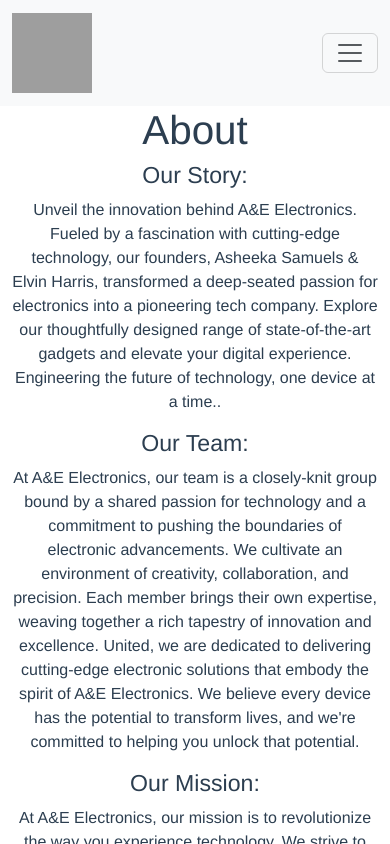
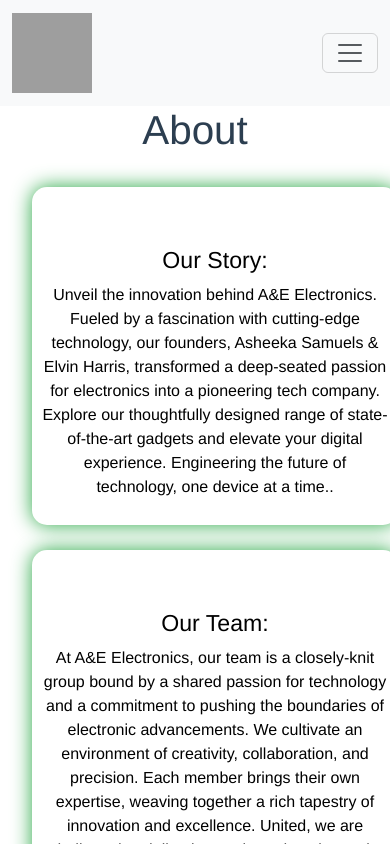
Before and after one commit to harriselvin/node_mysql_vue_project, a Vue app: page /about in a window 390 px wide. Shown: the top 844 px of the page. Built offline with nearby package versions, Linux system fonts and the light colour scheme; grey boxes are pictures that could not be loaded; what vue3-cookies would draw is missing.

Commit message:
homepage

```diff
--- a/src/assets/css/style.css
+++ b/src/assets/css/style.css
@@ -86,5 +86,47 @@
     }
 }
 
-/* With Subgrid,
-we may set the col or row of the inner grid to rely on the parent rows and columns. */
+/* ABOUT PAGE */
+.container-fluid3 {
+    background-size: cover;
+    background-position: center;
+    border-image: fill 0 linear-gradient(rgba(0, 0, 0, 0.4), rgba(0, 0, 0, 0.2));
+    color: black;
+
+}
+
+.container3 {
+    display: flex;
+    flex-wrap: wrap;
+    margin: 20px;
+    justify-content: space-evenly;
+    align-items: center;
+    width: 250px auto;
+}
+#box1 {
+    margin-top: 25px;
+    width: 300px;
+    background-color: transparent;
+    color: black;
+    box-shadow: 0 0 20px 0 #28a745;
+    border-radius: 15px;
+    padding: 10px;
+    text-decoration: none;
+    height: 450px auto;
+}
+#head3 {
+    text-align: center;
+    padding-top: 50px;
+}
+
+@media (max-width: 991.98px) {
+    .container3 {
+        max-width: 600px; /* Adjust max-width as needed */
+    }
+
+    #box1 {
+        width: 100%; /* Adjust box width for smaller screens */
+    }
+}
+
+/* end of about page */
--- a/src/components/Footer.vue
+++ b/src/components/Footer.vue
@@ -2,7 +2,7 @@
     <div class="container-fluid">
       <div class="row">
         <p class="lead">
-                Made by Asheeka Samuels & Elvin Harris &copy; <span id="currYear"></span>
+          Made by Asheeka Samuels & Elvin Harris &copy; {{ currentYear }}
         </p>
       </div>
     </div>
@@ -11,6 +11,11 @@
   <script>
   export default {
     name: "FooterComp",
+    data() {
+      return {
+        currentYear: new Date().getFullYear()
+      };
+    }
   }
   </script>
 
--- a/src/views/HomeView.vue
+++ b/src/views/HomeView.vue
@@ -1,8 +1,13 @@
 <template>
   <div class="container">
-    <div class="row">
-      <h2 class="display-2">Welcome to A & E electronics</h2>
+    <div class="row text-center">
+      <h2 class="display-2">Welcome to A & E Electronics</h2>
+      <p>Your one-stop shop for the latest in cutting-edge technology and innovative electronic solutions.</p>
+      <p>At A&E Electronics, we are dedicated to providing top-quality products and exceptional customer service. Explore our diverse range of electronics designed to enhance your digital experience and stay ahead of the tech curve.</p>
+      <p>Thank you for choosing A&E Electronics. We're excited to help you find the perfect tech solutions!</p>
+      <button @click="exploreProducts">Explore Products</button>
     </div>
+
     <div class="row">
       <h4 class="display-4">Recent products</h4>
     </div>
@@ -23,12 +28,13 @@
     <div v-else>
       <Spinner />
     </div>
-  </div>
+    </div>
 </template>
 
 <script>
 import Card from '@/components/Card.vue'
 import Spinner from '@/components/Spinner.vue'
+
 export default {
   name: 'HomeView',
   components: {
@@ -40,8 +46,38 @@
       return this.$store.state.recentProducts
     }
   },
+  methods: {
+    exploreProducts() {
+      this.$router.push('/products'); // Assuming you want to navigate to a products page
+    }
+  },
   mounted() {
-    this.$store.dispatch('recentProducts')
+    this.$store.dispatch('fetchRecentProducts'); // Ensure this action is correctly defined in your store
   }
 }
 </script>
+
+<style scoped>
+.container {
+  padding: 20px;
+}
+
+.text-center {
+  text-align: center;
+}
+
+button {
+  margin-top: 20px;
+  background-color: #28a745;
+  color: white;
+  border: none;
+  padding: 10px 20px;
+  border-radius: 4px;
+  cursor: pointer;
+  font-size: 1em;
+}
+
+button:hover {
+  background-color: #218838;
+}
+</style>
```
Lines whose indentation alone changed are shown as unchanged.
